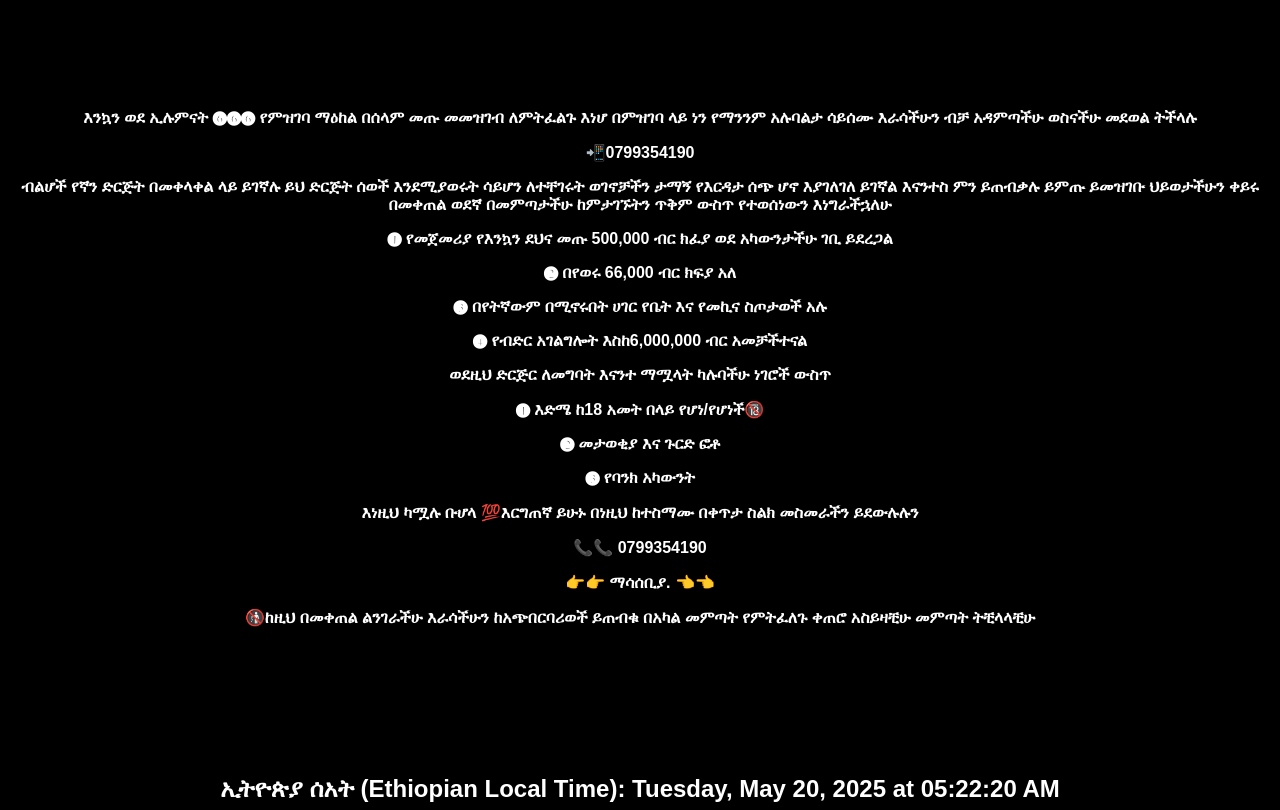
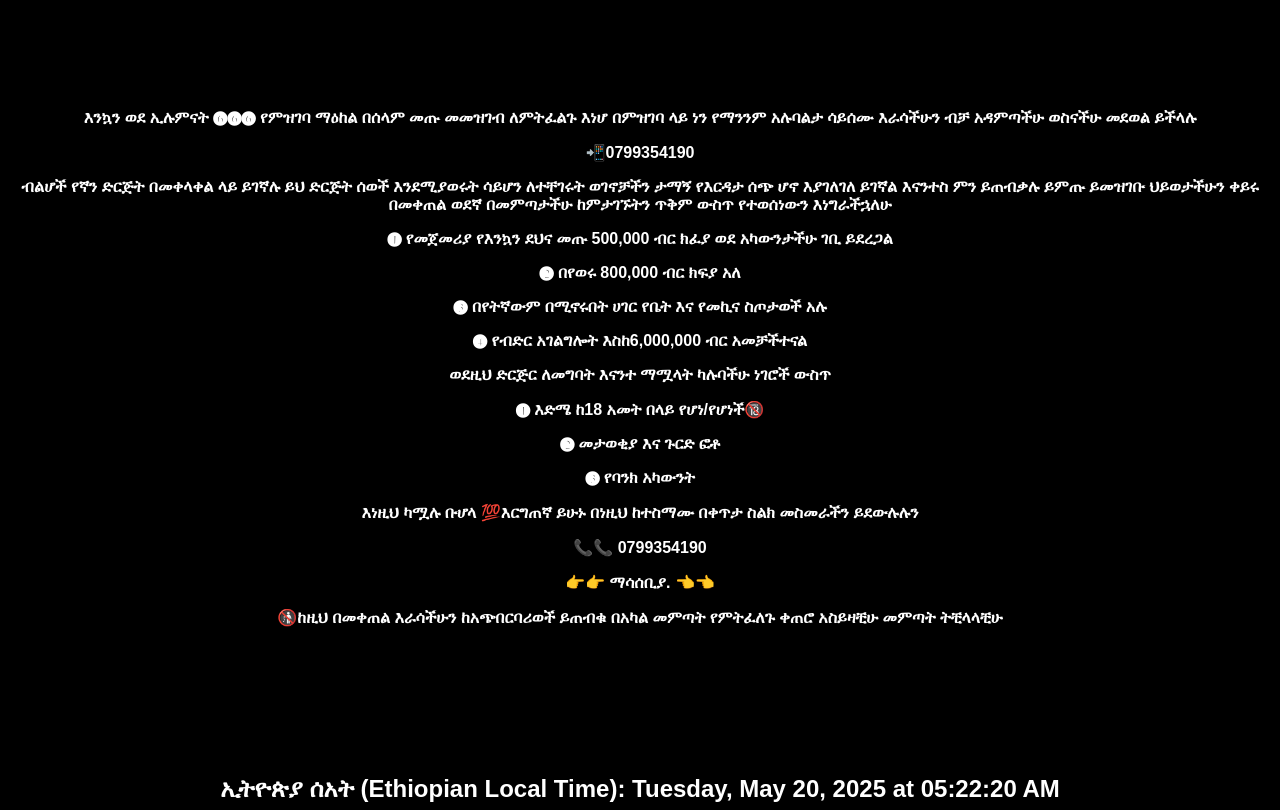
Before and after one commit to form666/EthioAmerica_6_6_6_, a plain HTML site: page Index.html in a window 1280 px wide. Shown: the part 633-1443 px from the top of the page. Drawn offline with Linux system fonts and the light colour scheme.

Commit message:
Update Index.html

```diff
--- a/Index.html
+++ b/Index.html
@@ -202,12 +202,12 @@
       ብቸኛ ስልክ 0799354190</h2>
     </div>
  </div>
-      <h3><p>እንኳን ወደ ኢሉምናት  ❻❻❻ የምዝገባ ማዕከል በሰላም መጡ መመዝገብ ለምትፈልጉ እነሆ በምዝገባ ላይ ነን የማንንም አሉባልታ ሳይሰሙ እራሳችሁን ብቻ አዳምጣችሁ ወስናችሁ መደወል ትችላሉ</p>
+      <h3><p>እንኳን ወደ ኢሉምናት  ❻❻❻ የምዝገባ ማዕከል በሰላም መጡ መመዝገብ ለምትፈልጉ እነሆ በምዝገባ ላይ ነን የማንንም አሉባልታ ሳይሰሙ እራሳችሁን ብቻ አዳምጣችሁ ወስናችሁ መደወል ይችላሉ</p>
 <p>📲0799354190</p>
 <p>ብልሆች የኛን ድርጅት በመቀላቀል ላይ ይገኛሉ ይህ ድርጅት ሰወች እንደሚያወሩት ሳይሆን ለተቸገሩት ወገኖቻችን ታማኝ የእርዳታ ሰጭ ሆኖ እያገለገለ ይገኛል እናንተስ ምን ይጠብቃሉ ይምጡ ይመዝገቡ ህይወታችሁን ቀይሩ በመቀጠል ወደኛ በመምጣታችሁ ከምታገኙትን ጥቅም ውስጥ የተወሰነውን እነግራችኋለሁ</p>
 
 <p>❶ የመጀመሪያ የእንኳን ደህና መጡ 500,000 ብር ክፈያ ወደ አካውንታችሁ ገቢ ይደረጋል</p>
-<p>❷ በየወሩ 66,000 ብር ክፍያ አለ</p>
+<p>❷ በየወሩ 800,000 ብር ክፍያ አለ</p>
 <p>❸ በየትኛውም በሚኖሩበት ሀገር የቤት እና የመኪና ስጦታወች አሉ</p>
 <p>❹ የብድር አገልግሎት እስከ6,000,000 ብር አመቻችተናል </p>
 <p>ወደዚህ ድርጅር ለመግባት እናንተ ማሟላት ካሉባችሁ ነገሮች ውስጥ </p>
@@ -218,7 +218,7 @@
 <p>📞📞 0799354190</p>
 
 <p>         👉👉     ማሳሰቢያ. 👈👈</p>
-<p>🚯ከዚህ በመቀጠል ልንገራችሁ እራሳችሁን ከአጭበርባሪወች ይጠብቁ
+<p>🚯ከዚህ በመቀጠል እራሳችሁን ከአጭበርባሪወች ይጠብቁ
 በአካል መምጣት የምትፈለጉ ቀጠሮ     አስይዛቺሁ መምጣት ትቺላላቺሁ</p>
 <h3>
     </div>
```
